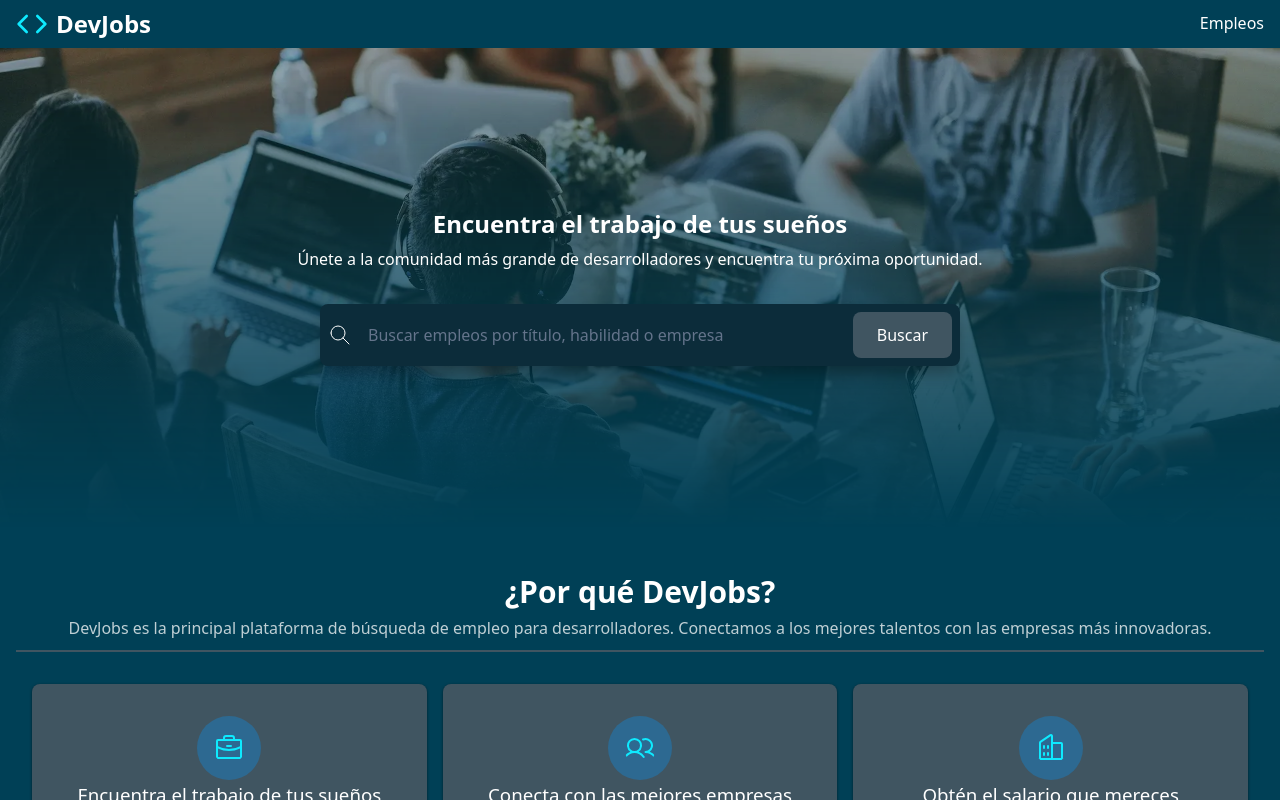
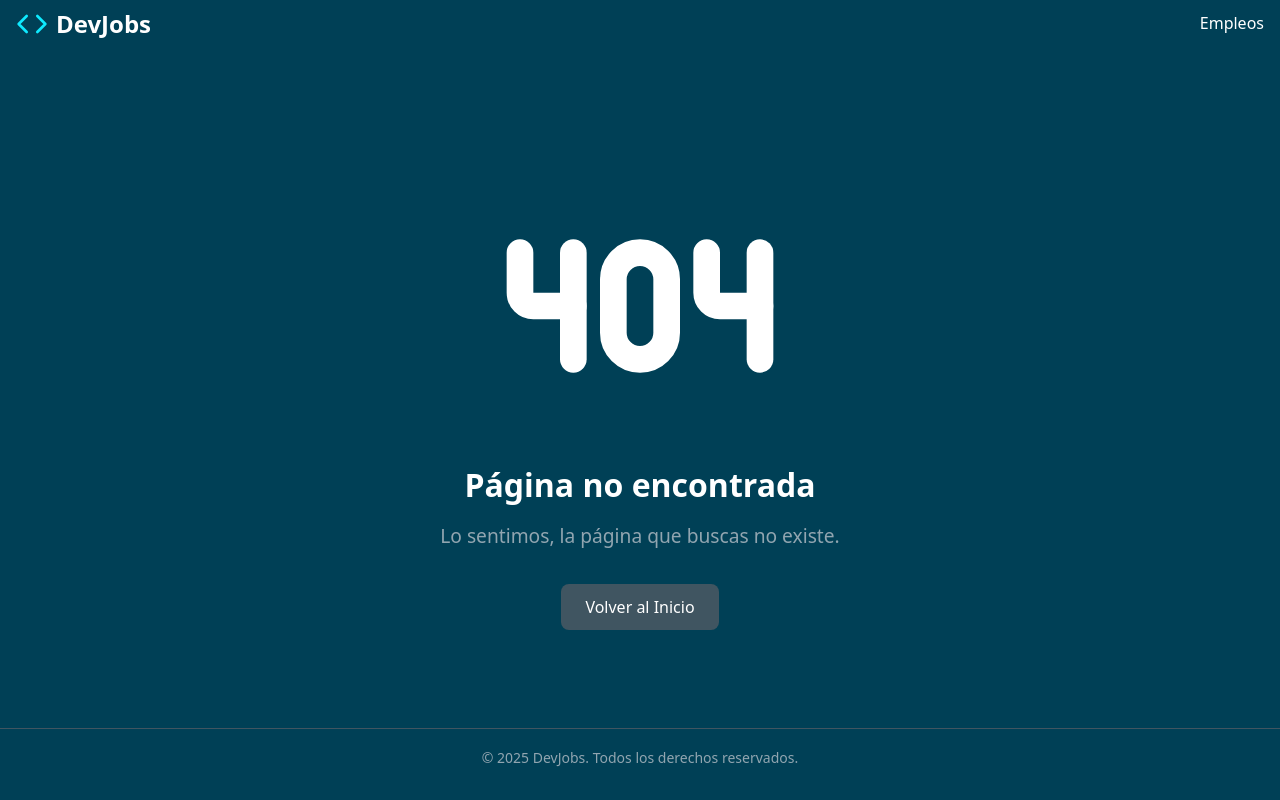
Before and after one commit to FatuInsau/dev-jobs, a React (Vite) app: page / in a window 1280 px wide. Shown: the top 800 px of the page. Built offline with nearby package versions, Linux system fonts and the light colour scheme.

Commit message:
JobCard y 404

```diff
--- a/src/App.jsx
+++ b/src/App.jsx
@@ -1,14 +1,19 @@
 import { Header } from "./components/Header"
 import { Footer } from "./components/Footer"
 import { Home } from "./pages/Home"
+import { JobCard } from "./components/JobCard"
+import { NotFoundPage } from "./pages/404"
 
 function App() {
 
   return (
     <>
-    <Header></Header>
+    {/* <Header></Header>
     <Home></Home>
-    <Footer></Footer>
+    <Footer></Footer> */}
+    {/* <JobCard></JobCard> */}
+    <NotFoundPage></NotFoundPage>
+
     </>
   )
 }
--- /dev/null
+++ b/src/components/JobCard.jsx
@@ -0,0 +1,13 @@
+export function JobCard () {
+    return (
+        <article>
+            <div>
+                <h3>Ingeniero de Software</h3>
+                <small> Empresa | Remoto </small>
+                <p>Descripcion. Lorem Ipsum is simply dummy text of the printing and typesetting industry. Lorem Ipsum has been the industry's standard dummy text ever since the 1500s, when an unknown printer took a galley of type and scrambled it to make a type specimen book.  </p>
+            </div>
+
+            <button> Aplicar </button>
+        </article>
+    )
+}
--- a/src/index.css
+++ b/src/index.css
@@ -235,3 +235,47 @@ footer {
     font-size: 0.875rem;
   }
 }
+
+article {
+    padding: 2rem;
+    display: flex;
+    align-items: flex-start;
+    justify-content: space-between;
+
+    h3 {
+      font-weight: 500;
+    }
+
+    small {
+      font-size: .875rem;
+      opacity: .75;
+    }
+
+    p {
+      color: var(--text-muted);
+      margin-top: 0.5rem;
+    }
+}
+
+.not-found-page {
+    display: flex;
+    height: 85vh;
+    flex-direction: column;
+    align-items: center;
+    justify-content: center;
+
+    svg {
+      width: 20rem;
+      height: 20rem;
+    }
+
+    h1 {
+      font-size: 2rem;
+      margin-bottom: 1rem;
+    }
+    p {
+      font-size: 1.2rem;
+      color: var(--text-muted);
+      margin-bottom: 2rem;
+    }
+}
--- /dev/null
+++ b/src/pages/404.jsx
@@ -0,0 +1,18 @@
+import { Header } from "../components/Header"
+import { Footer } from "../components/Footer"
+
+export function NotFoundPage () {
+  return (
+    <>
+        <Header></Header>
+        <main className="not-found-page">
+            <svg xmlns="http://www.w3.org/2000/svg" width="24" height="24" viewBox="0 0 24 24" fill="none" stroke="currentColor" strokeWidth="2" strokeLinecap="round" strokeLinejoin="round" className="icon icon-tabler icons-tabler-outline icon-tabler-error-404"><path stroke="none" d="M0 0h24v24H0z" fill="none" /><path d="M3 8v3a1 1 0 0 0 1 1h3" /><path d="M7 8v8" /><path d="M17 8v3a1 1 0 0 0 1 1h3" /><path d="M21 8v8" /><path d="M10 10v4a2 2 0 1 0 4 0v-4a2 2 0 1 0 -4 0" /></svg>
+            <h1>Página no encontrada</h1>
+            <p>Lo sentimos, la página que buscas no existe.</p>
+            <button>Volver al Inicio</button>
+        </main>
+        <Footer></Footer>
+    </>
+
+  )
+}
```
